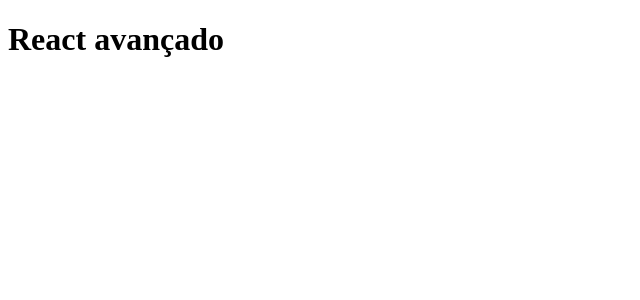
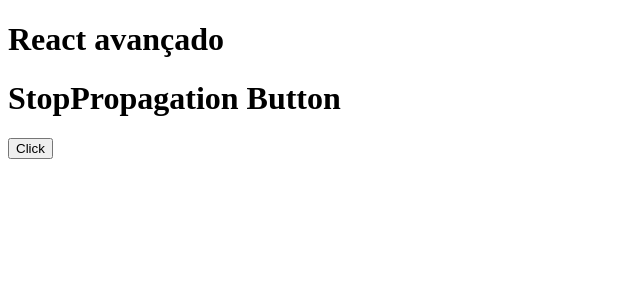
Before and after one commit to rogeriobispo/advanced-react, a React (Vite) app: page / in a window 1280 px wide. Shown: the top 300 px of the page, without its empty margins (0-640 px from the left). Built offline with nearby package versions, Linux system fonts and the light colour scheme.

Commit message:
feat: eventListners

```diff
--- a/src/App.tsx
+++ b/src/App.tsx
@@ -1,8 +1,11 @@
+import StopPropagation from "./eventListener/stopPropagation"
+
 function App() {
 
   return (
     <>
       <h1>React avançado</h1>
+      <StopPropagation />
     </>
   )
 }
--- /dev/null
+++ b/src/eventListener/stopPropagation.tsx
@@ -0,0 +1,18 @@
+const StopPropagation = () => {
+  return (
+    <div>
+      <h1>StopPropagation Button</h1>
+      <div onClick={() => console.log("cima")}>
+        <button onClick={(e) => {
+          e.stopPropagation()
+          console.log("baixo")
+        }
+        }>
+          Click
+        </button>
+      </div>
+    </div>
+  );
+}
+
+export default StopPropagation;
```
Also changed, not shown: src/eventListener/bubbling.tsx (added, +14 -0 lines), src/eventListener/capturing.tsx (added, +14 -0 lines).
